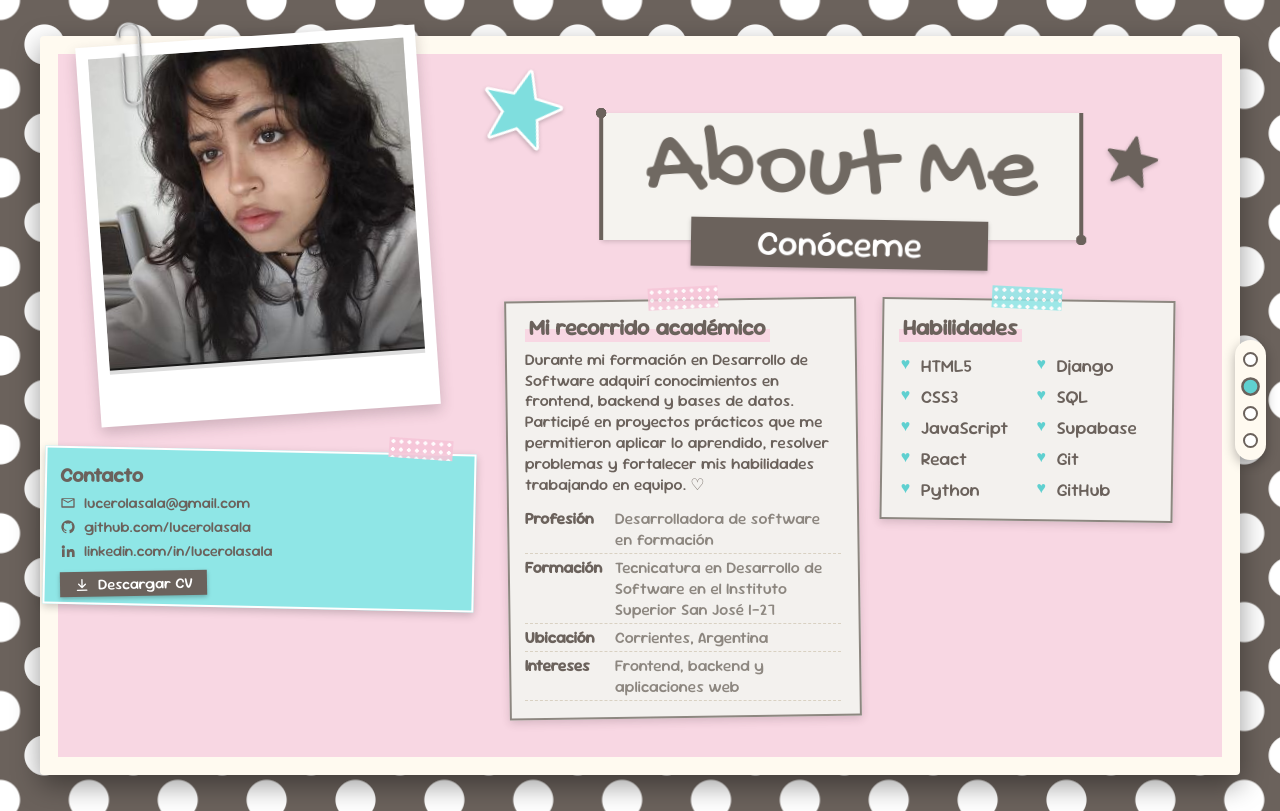
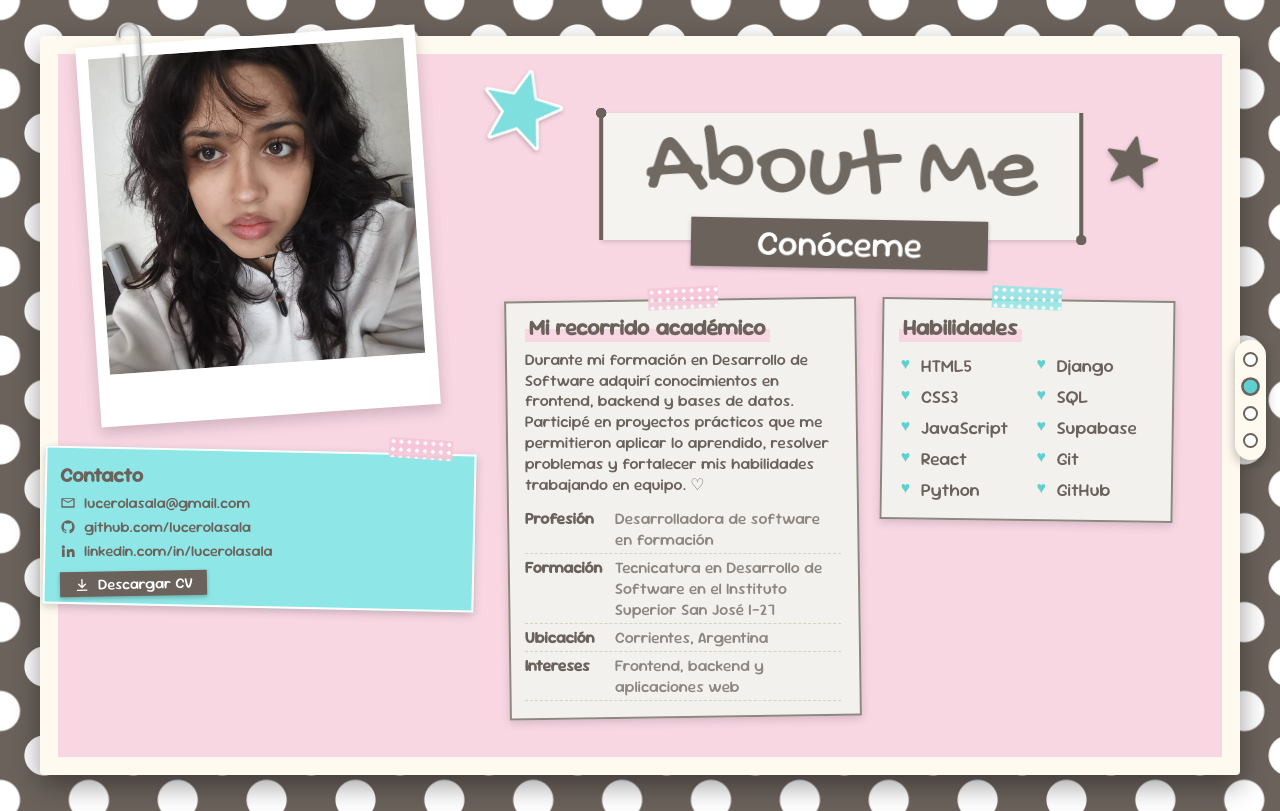
Before and after one commit to lucerolasala/lucero-cute-portfolio, a React (Vite) app: page / in a window 1280 px wide. Both pictures are taken after a click on the button "Sobre mí". Built offline with nearby package versions, Linux system fonts and the light colour scheme; a web font is replaced by a local one.

Commit message:
Actualizo foto de perfil

```diff
--- a/src/components/Polaroid.css
+++ b/src/components/Polaroid.css
@@ -1,20 +1,7 @@
 .polaroid-zona {
   position: relative;
   width: 100%;
-  max-width: 230px;
-}
-
-.polaroid {
-  background: var(--blanco);
-  padding: 9px 9px 38px;
-  transform: rotate(-4deg);
-  box-shadow: var(--sombra);
-  transition: transform 0.3s ease;
-}
-.polaroid-zona {
-  position: relative;
-  width: 100%;
-  max-width: 340px;          /* antes: 230px */
+  max-width: 340px;
 }
 
 .polaroid {
@@ -23,18 +10,28 @@
   transform: rotate(-4deg);
   box-shadow: var(--sombra);
   transition: transform 0.3s ease;
-  /* ← nuevo: cae y se acomoda cuando entra la pantalla */
+  /* cae y se acomoda cuando entra la pantalla */
   animation: polaroid-cae 0.9s cubic-bezier(0.34, 1.2, 0.64, 1) 0.75s backwards;
 }
+.polaroid-zona:hover .polaroid { transform: rotate(-1deg) scale(1.03); }
 
 .polaroid-foto {
   width: 100%;
-  aspect-ratio: 1.0 / 1;    /* apaisada: un poco más ancha que alta */
+  aspect-ratio: 1 / 1;      /* cuadrada */
   background: #ddd;
   overflow: hidden;
 }
 
-/* Clip del mock: finito, arriba a la izquierda, sosteniendo la foto */
+/* La foto llena el marco y se recorta sin deformarse */
+.polaroid-foto img {
+  width: 100%;
+  height: 100%;
+  object-fit: cover;
+  object-position: 20% 10%;   /* primero horizontal, después vertical */
+  display: block;
+}
+
+/* Clip: finito, arriba a la izquierda, sosteniendo la foto */
 .clip {
   position: absolute;
   top: -4%;
@@ -44,12 +41,8 @@
   filter: drop-shadow(0 2px 2px rgba(0, 0, 0, 0.3));
   pointer-events: none;
   z-index: 2;
-  /* ← nuevo: se prende después de que la foto se acomoda */
+  /* se prende después de que la foto se acomoda */
   animation: clip-prende 0.5s cubic-bezier(0.34, 1.56, 0.64, 1) 1.55s backwards;
-}
-
-.polaroid-foto img {
-  object-position: center 30%;   /* probá 20%, 40%, 50%... */
 }
 
 /* La foto cae desde arriba, rebota un poco y se acomoda */
--- a/src/components/Polaroid.jsx
+++ b/src/components/Polaroid.jsx
@@ -1,5 +1,5 @@
 import clip from '../assets/decor/clip.png'
-import foto from '../assets/foto.jpg'
+import foto from '../assets/foto.jpeg'
 import './Polaroid.css'
 
 export default function Polaroid() {
```
Also changed, not shown: src/assets/foto.jpeg (added), src/assets/foto.jpg (deleted).
